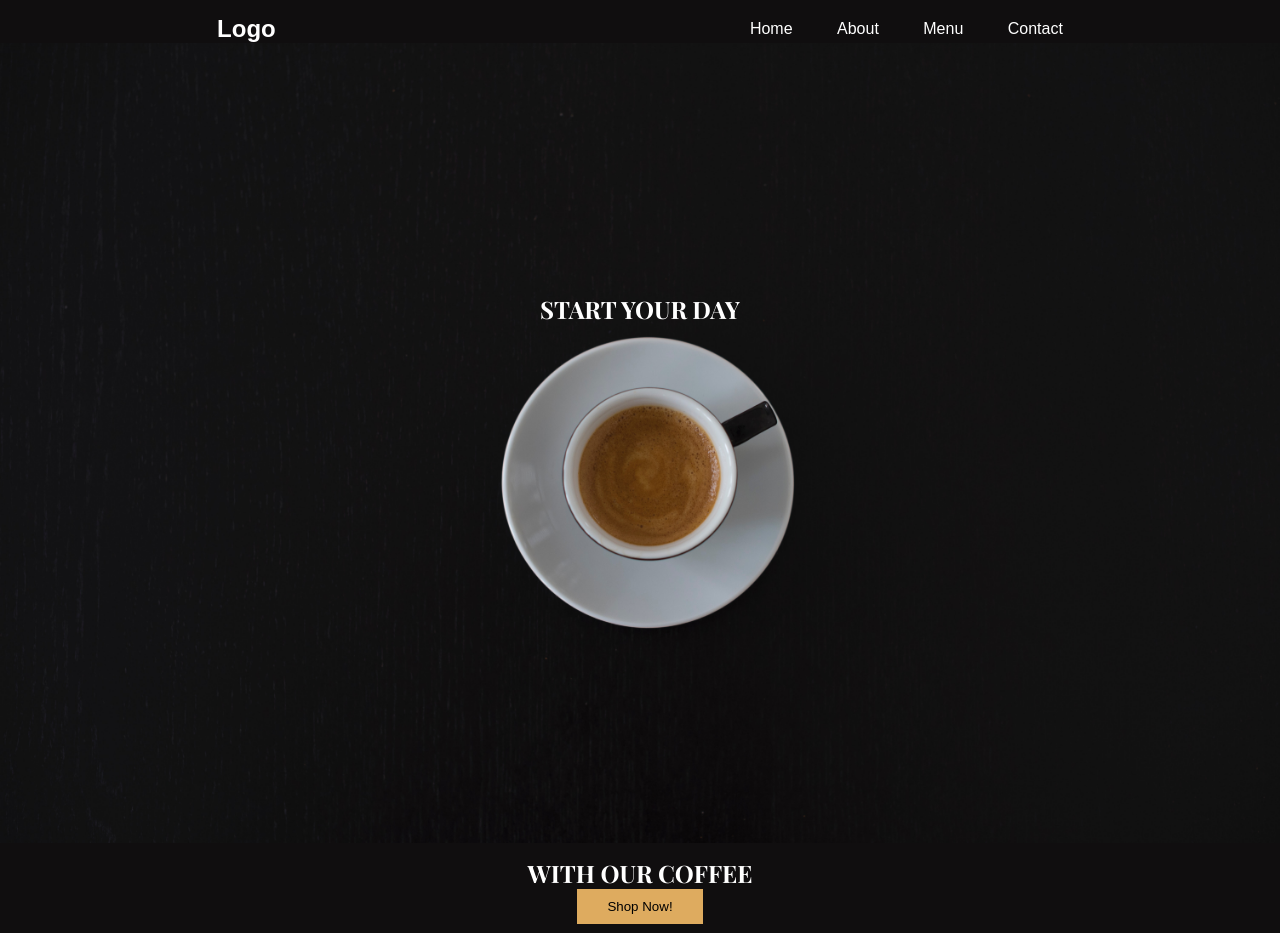
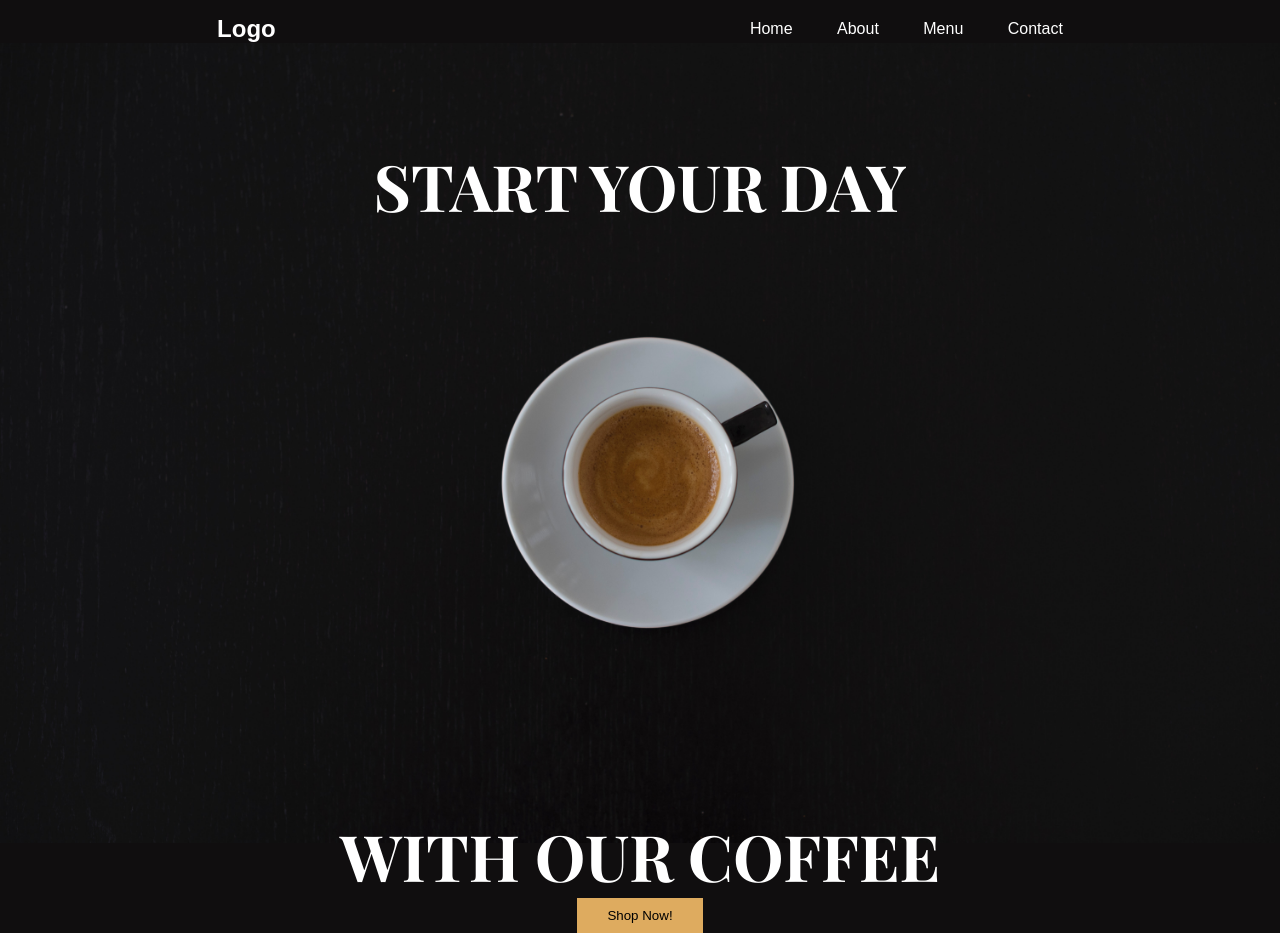
Before and after one commit to walled99/Coffee-website, a plain HTML site: page index.html in a window 1280 px wide. Drawn offline with nearby package versions, Linux system fonts and the light colour scheme; a web font is replaced by a local one.

Commit message:
edit h1 style

```diff
--- a/style.css
+++ b/style.css
@@ -70,9 +70,13 @@ li a:hover {
   justify-content: space-between;
 }
 
+.main-headings {
+  font-size: 4rem;
+}
+
 .line1 {
   display: block;
-  margin-top: 250px;
+  margin-top: 100px;
   margin-bottom: 500px;
 }
 
```
